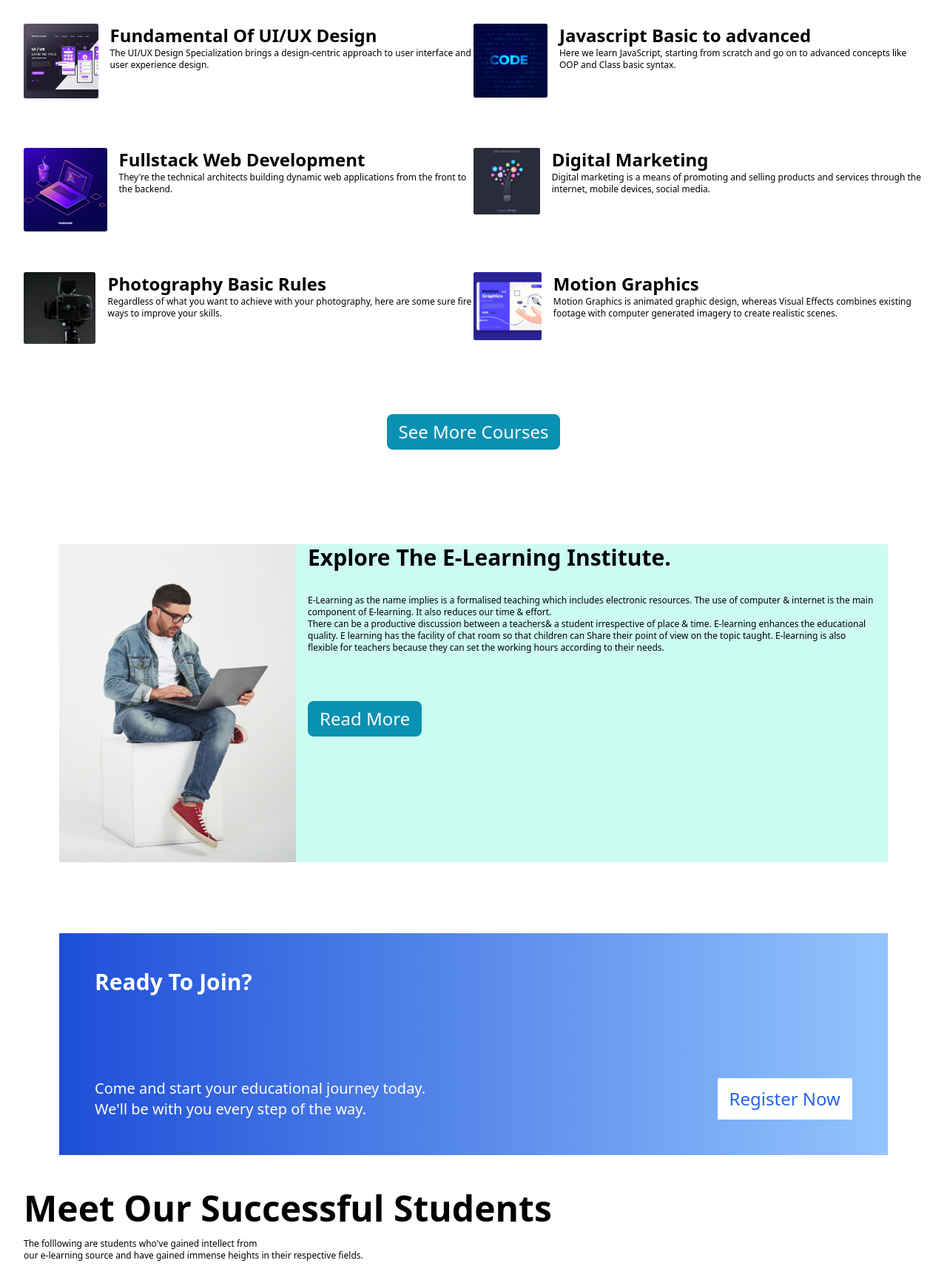
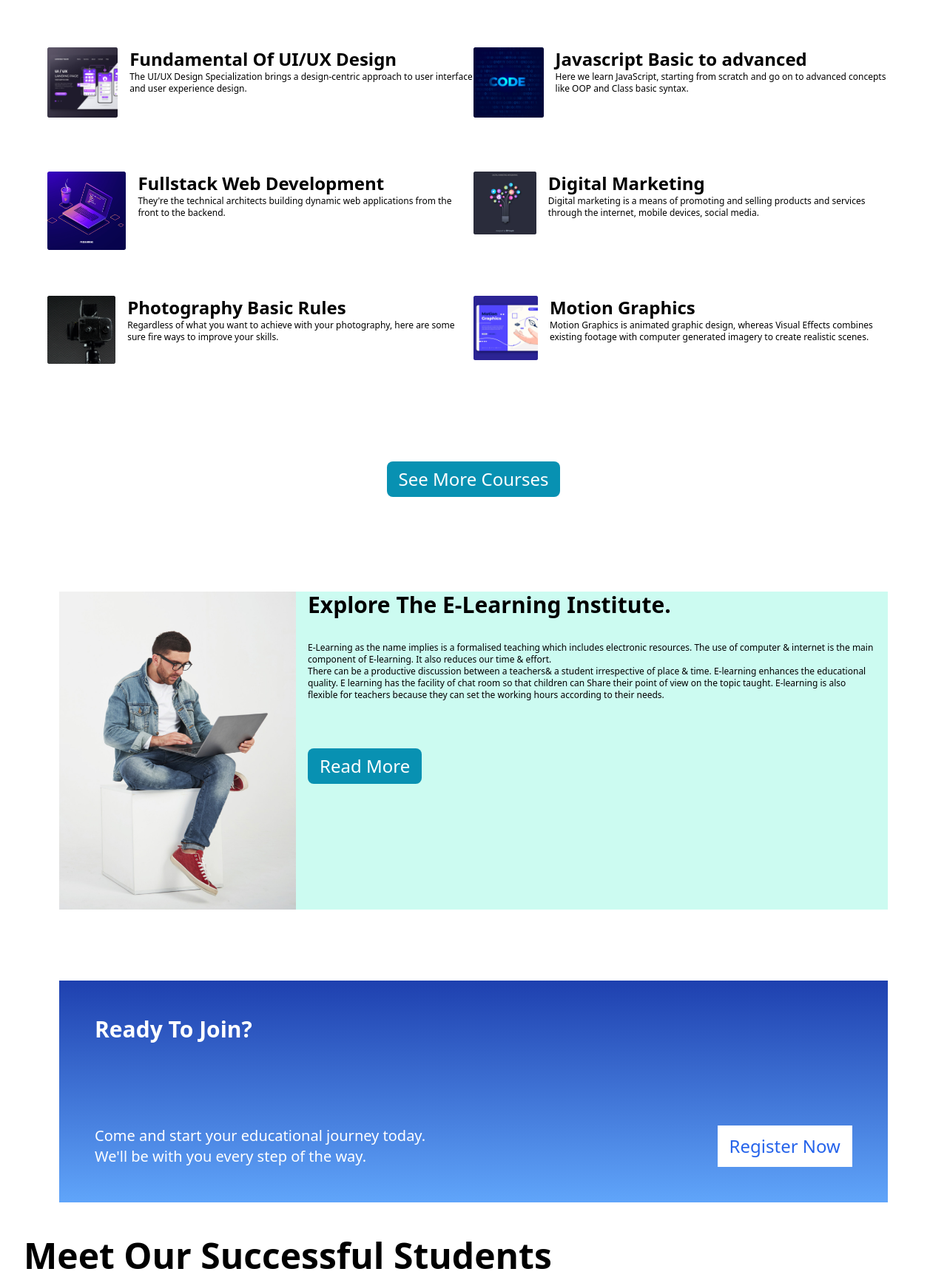
Before and after one commit to AS-Hotoke/assignment_2, a plain HTML site: page assignment.html in a window 1280 px wide. Shown: the part 448-2183 px from the top of the page at 74% size. Drawn offline with nearby package versions, Linux system fonts and the light colour scheme.

Commit message:
gradient changed

```diff
--- a/assignment.html
+++ b/assignment.html
@@ -47,7 +47,7 @@
         <h2 class="text-3xl font-bold mt-5 text-center">Discover Our Popular Courses</h2>
         <p class="text-xs font-thin text-center">Many Courses Are Available.</p>
     </div>
-    <div class="grid grid-cols-2 grid-rows-3 px-8 py-8 ">
+    <div class="grid grid-cols-2 grid-rows-3 px-16 py-16 ">
         <div class="flex mt-2">
             <div class="w-32 h-32">
                 <img src="./images/Rectangle 19.png">
@@ -131,7 +131,7 @@
                 More</button>
         </div>
     </div>
-    <div class="mt-24 ml-20 mr-20 bg-gradient-to-r from-blue-700 to-blue-300">
+    <div class="mt-24 ml-20 mr-20 bg-gradient-to-b from-blue-800 to-blue-400">
 
         <h1 class="font-bold text-white text-3xl px-12 py-12">Ready To Join?</h1>
         <div class="mt-4 flex justify-between px-12 py-12">
```
